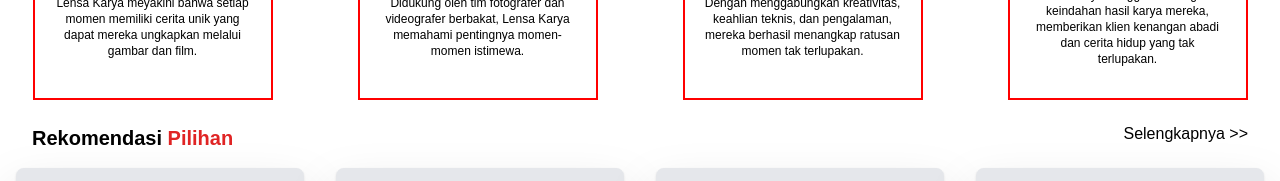
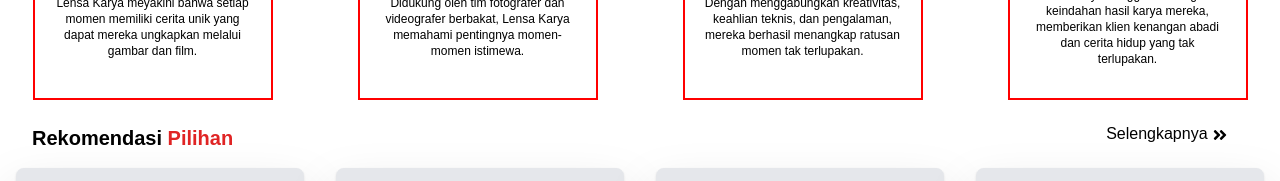
Before and after one commit to bendinuralif/Lensa-Karya, a React (Vite) app: page / in a window 1280 px wide. Shown: the part 920-1101 px from the top of the page. Built offline with nearby package versions, Linux system fonts and the light colour scheme.

Commit message:
update nanda

```diff
--- a/src/component/Photographer.jsx
+++ b/src/component/Photographer.jsx
@@ -5,6 +5,7 @@
 import Images4 from '../assets/images/andre4.png';
 import { IoLocationSharp } from 'react-icons/io5';
 import { IoMdPricetag } from 'react-icons/io';
+import { FaAngleDoubleRight } from 'react-icons/fa';
 
 const Photographer = () => (
   <>
@@ -13,7 +14,9 @@
         <p className='pt-6 pb-4 text-xl font-bold'>
           Rekomendasi <span className='text-red-600'>Pilihan</span>
         </p>
-        <p>Selengkapnya >></p>
+        <p>
+          Selengkapnya <FaAngleDoubleRight className='inline-block me-5' />
+        </p>
       </div>
       <div className='flex flex-row justify-center w-full mx-auto gap-8'>
         <div
--- a/src/pages/Home.jsx
+++ b/src/pages/Home.jsx
@@ -7,7 +7,6 @@
 import Kategori from '../component/Kategori';
 import Images from '../assets/images/carousel1.png';
 import Images2 from '../assets/images/carousel2.png';
-import Pgcamera from '../component/Pgcamera';
 
 const Home = () => {
   return (
```
